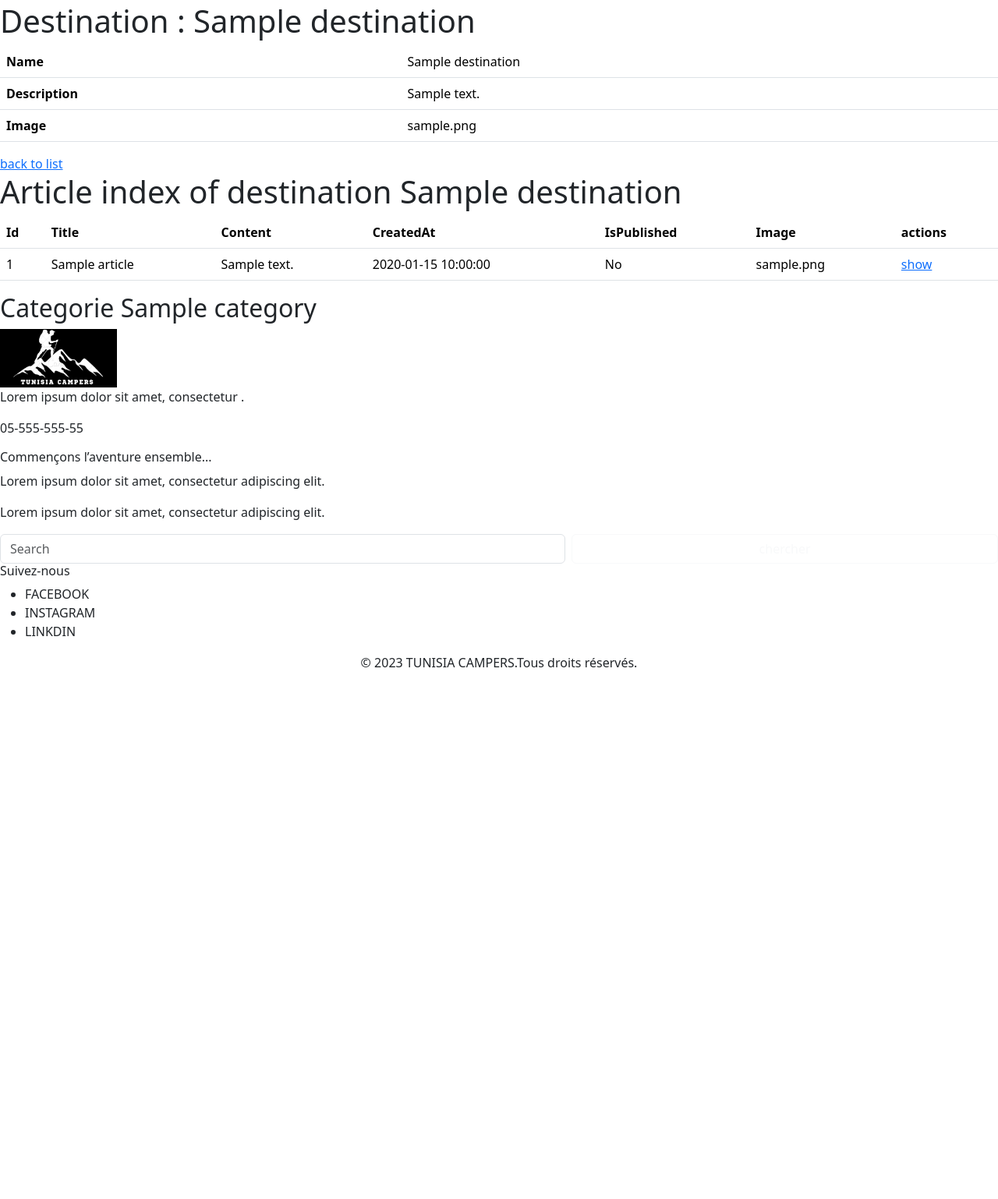
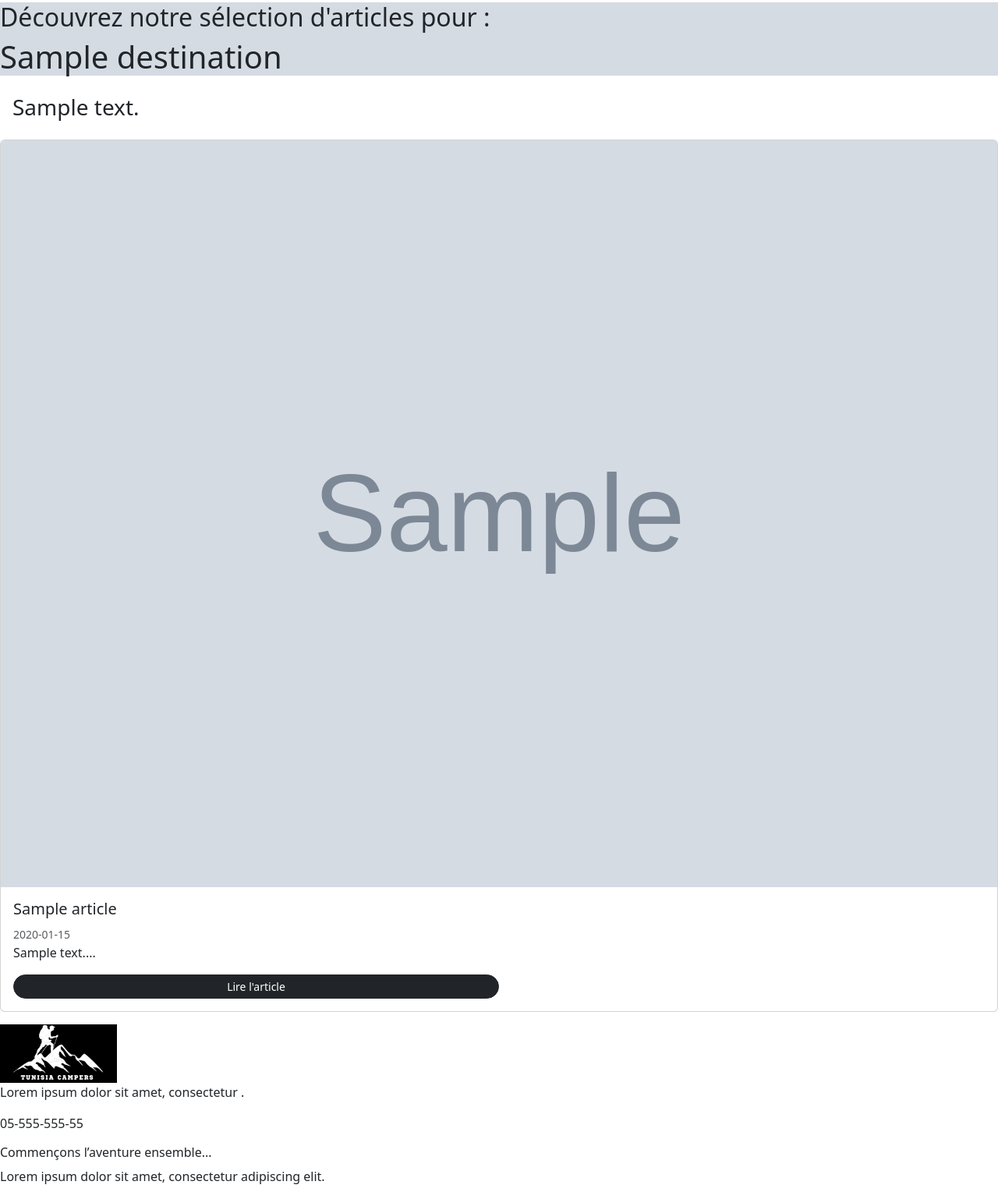
Before and after one commit to abirJmail/blogCampers, a Symfony app: template templates/destination/show.html.twig in a window 1280 px wide. Shown: the part 98-1636 px from the top of the page at 78% size. Before the commit the page ends 954 px from the top, so only its background shows below. Run offline with Twig, Linux system fonts and the light colour scheme; the template is opened without the code that fills it: most values are stand-ins (such as "Sample title", 1, 10 or a date in 2020); grey boxes marked "Sample" are stand-in pictures; some libraries are stand-ins or nearby versions.

Commit message:
category and destination articles

```diff
--- a/templates/destination/index.html.twig
+++ b/templates/destination/index.html.twig
@@ -31,7 +31,7 @@
 
 					<p class='categorie__description'>{{  destination.description|slice(0, 100)  }}</p>
 					<button class='categorie__imdb-button' target='blank'>
-						<a href="{{ path('app_category_show', {'id': destination .id}) }}">voir les articles</a>
+						<a href="{{ path('app_destination_show', {'id': destination .id}) }}">voir les articles</a>
 					</button>
 				</div>
 
--- a/templates/destination/show.html.twig
+++ b/templates/destination/show.html.twig
@@ -3,74 +3,33 @@
 {% block title %}Destination{% endblock %}
 
 {% block body %}
-    <h1>Destination  : {{ destination.name }}</h1>
+	<div class="showArticle" style="background-image:url('{{ asset('images/articles') }}/{{ destination.image }}')">
+		<div class="showArticleTitle">
+			<h2>Découvrez notre sélection d'articles pour :</h2>
+			<h1>{{ destination.name }}</h1>
+		</div>
+	</div>
+	<h3 class="w-75 p-3">{{destination.description }}</h3>
+	<div class="articleCards">
+		{% for item in articles %}
+			<div class="card mb-3 ">
+				<img src="{{ asset('images/articles') }}/{{ item.image }}" class="card-img-top h-75" alt="...">
+				<div class="card-body">
+					<h5 class="card-title">{{ item.title }}</h5>
+					<small class="text-body-secondary">
+						{{ item.createdAt ? item.createdAt|date('Y-m-d') : '' }}
+					</small>
+					<p class="card-text">
+						{{ item.content|slice(0, 120) }}...
+					</p>
+					<p class="card-text ">
+						<small class="text-body-secondary">
+							<a href={{ path('app_article_show',{'id':item.id } ) }} class="btn btn-sm btn-dark rounded-pill w-50">Lire l'article</a>
+						</small>
+					</p>
+				</div>
+			</div>
+		{% endfor %}
+	</div>
 
-    <table class="table">
-        <tbody>
-            {# <tr>
-                <th>Id</th>
-                <td>{{ destination.id }}</td>
-            </tr> #}
-            <tr>
-                <th>Name</th>
-                <td>{{ destination.name }}</td>
-            </tr>
-            <tr>
-                <th>Description</th>
-                <td>{{ destination.description }}</td>
-            </tr>
-            <tr>
-                <th>Image</th>
-                <td>{{ destination.image }}</td>
-            </tr>
-        </tbody>
-    </table>
-
-    <a href="{{ path('app_destination_index') }}">back to list</a>
-{#
-    <a href="{{ path('app_destination_edit', {'id': destination.id}) }}">edit</a> #}
-
-    {# {{ include('destination/_delete_form.html.twig') }} #}
-       <h1>Article  index of destination {{ destination.name }}</h1>
-
-    <table class="table">
-        <thead>
-            <tr>
-                <th>Id</th>
-                <th>Title</th>
-                <th>Content</th>
-                <th>CreatedAt</th>
-                <th>IsPublished</th>
-                <th>Image</th>
-                <th>actions</th>
-            </tr>
-        </thead>
-        <tbody>
-        {% for article in articles %}
-            <tr>
-                <td>{{ article.id }}</td>
-                <td>{{ article.title }}</td>
-                <td>{{ article.content }}</td>
-                <td>{{ article.createdAt ? article.createdAt|date('Y-m-d H:i:s') : '' }}</td>
-                <td>{{ article.isPublished ? 'Yes' : 'No' }}</td>
-                <td>{{ article.image }}</td>
-                <td>
-                    <a href="{{ path('app_article_show', {'id': article.id}) }}">show</a>
-                    {# <a href="{{ path('app_article_edit', {'id': article.id}) }}">edit</a> #}
-                </td>
-            </tr>
-        {% else %}
-            <tr>
-                <td colspan="7">no records found</td>
-            </tr>
-        {% endfor %}
-        </tbody>
-    </table>
-
-        <div>
-
-    {% for categorie in categories %}
-        <h2>Categorie {{categorie.name}}</h2>
-    {% endfor %}
-    </div>
 {% endblock %}
```
Also changed, not shown: templates/category/show.html.twig (+31 -68 lines).
